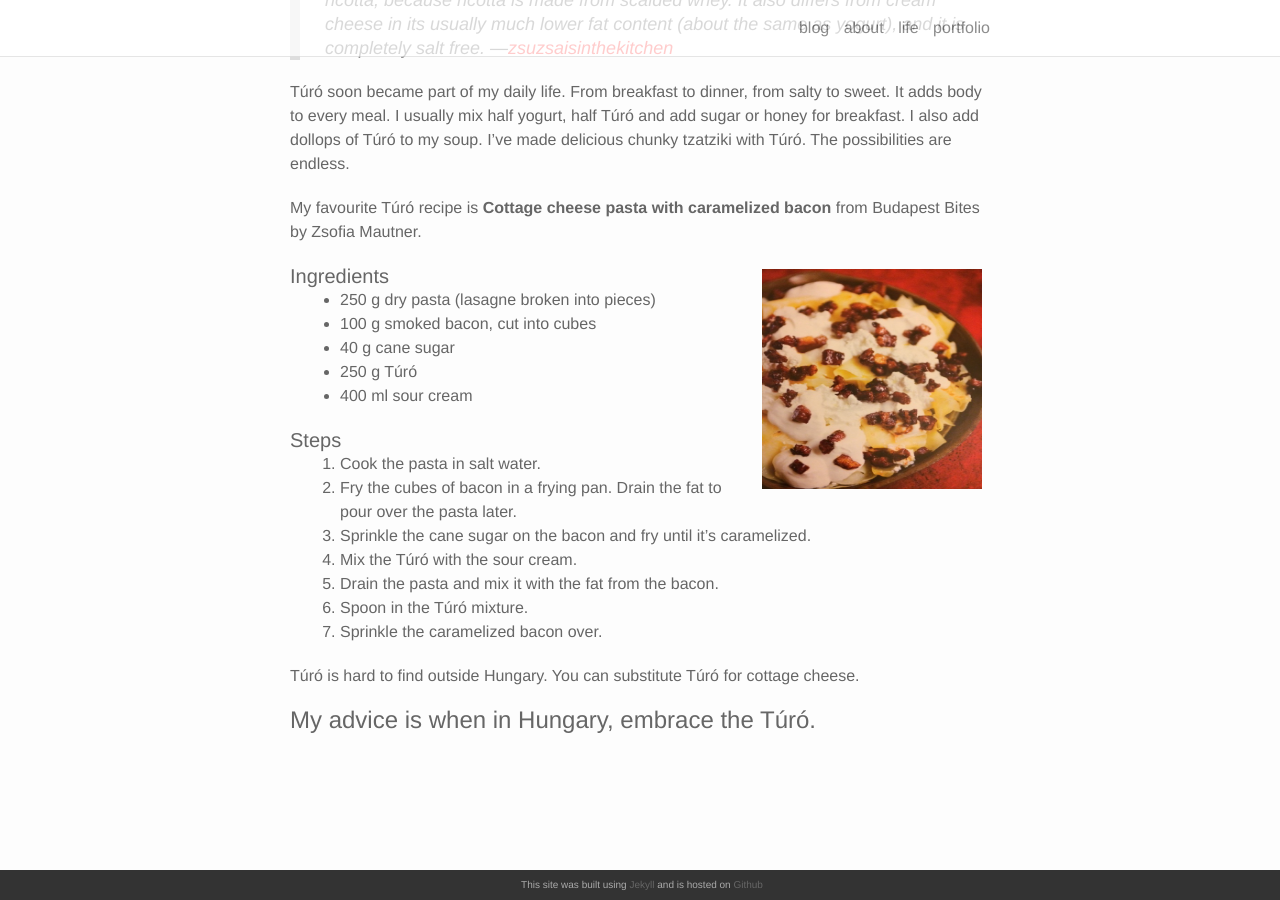
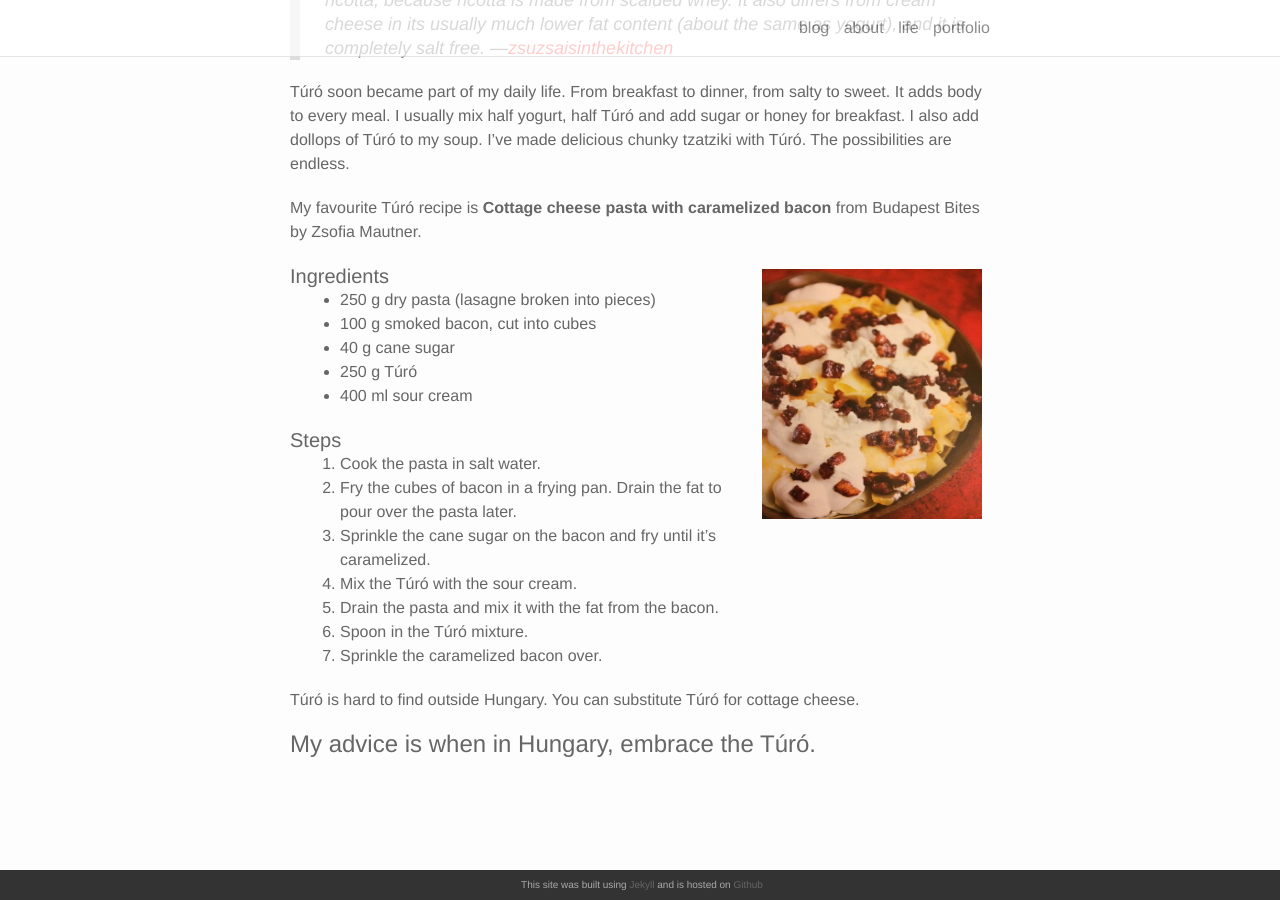
Before and after one commit to annelledejager/blog, a Jekyll site: the page built from _life/2_eatingturo.markdown, in a window 1280 px wide and 900 px high, scrolled down 638 px. Built offline with Jekyll 4.4.1, drawn with Linux system fonts in a browser that asks for light colours; nearby versions of some CDN libraries; comment, search, counter and statistics services are not loaded.

Commit message:
Improve image sizing

```diff
--- a/_life/2_eatingturo.markdown
+++ b/_life/2_eatingturo.markdown
@@ -31,7 +31,7 @@ My favourite Túró recipe is <b>Cottage cheese pasta with caramelized bacon</b>
 
 
 <figure class="col one right" >
-	<img src="/blog/img/pasta.jpg" width="220" height="220">
+	<img src="/blog/img/pasta.jpg" width="220" height="250">
 </figure>
 
 #### Ingredients
```
